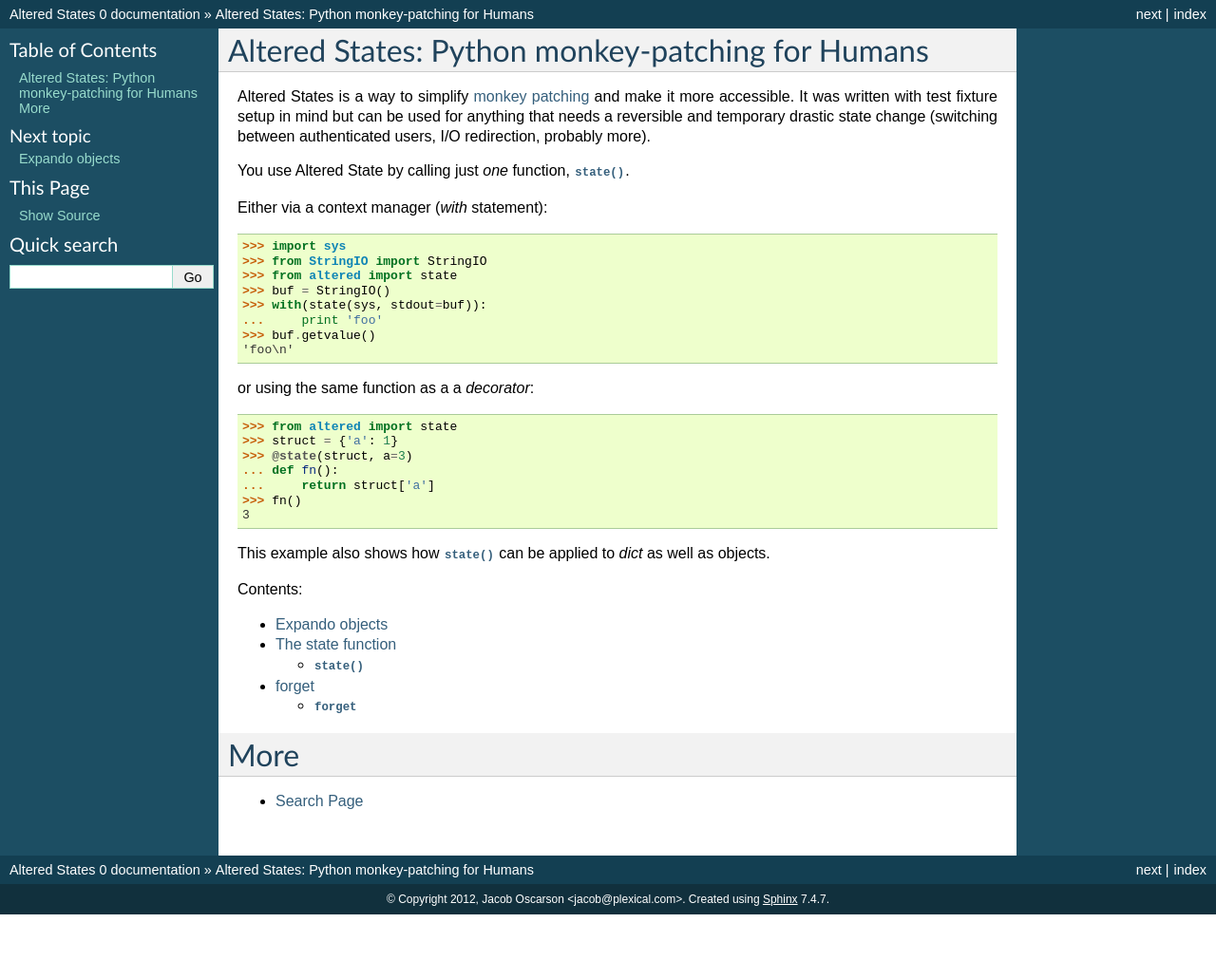
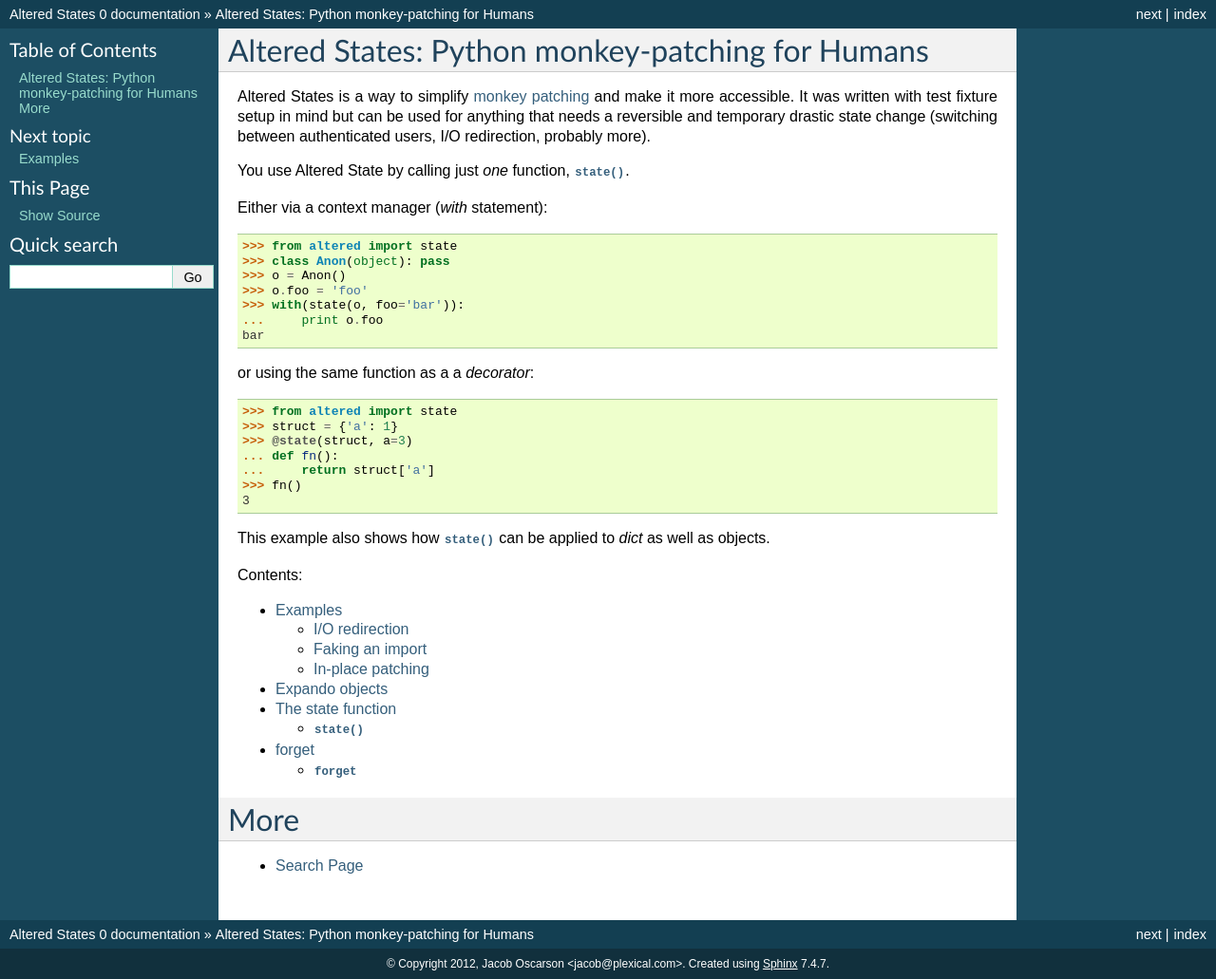
Before and after one commit to Plexical/altered.states, a Sphinx documentation site: the page built from docs/index.rst, in a window 1280 px wide. Shown: the whole page at 95% size. Built offline with Sphinx 7.4.7, drawn with Linux system fonts in a browser that asks for light colours; before the commit the page ends 963 px from its top, so only the background shows below that.

Commit message:
Added some extra examples

```diff
--- a/docs/index.rst
+++ b/docs/index.rst
@@ -12,14 +12,13 @@
 
 Either via a context manager (`with` statement)::
 
-    >>> import sys
-    >>> from StringIO import StringIO
     >>> from altered import state
-    >>> buf = StringIO()
-    >>> with(state(sys, stdout=buf)):
-    ...     print 'foo'
-    >>> buf.getvalue()
-    'foo\n'
+    >>> class Anon(object): pass
+    >>> o = Anon()
+    >>> o.foo = 'foo'
+    >>> with(state(o, foo='bar')):
+    ...     print o.foo
+    bar
 
 or using the same function as a a `decorator`::
 
@@ -39,6 +38,7 @@
 .. toctree::
    :maxdepth: 2
 
+   examples
    expando
    state-ref
    forget
```
Also changed, not shown: docs/examples.rst (added, +36 -0 lines), 1 other file.
